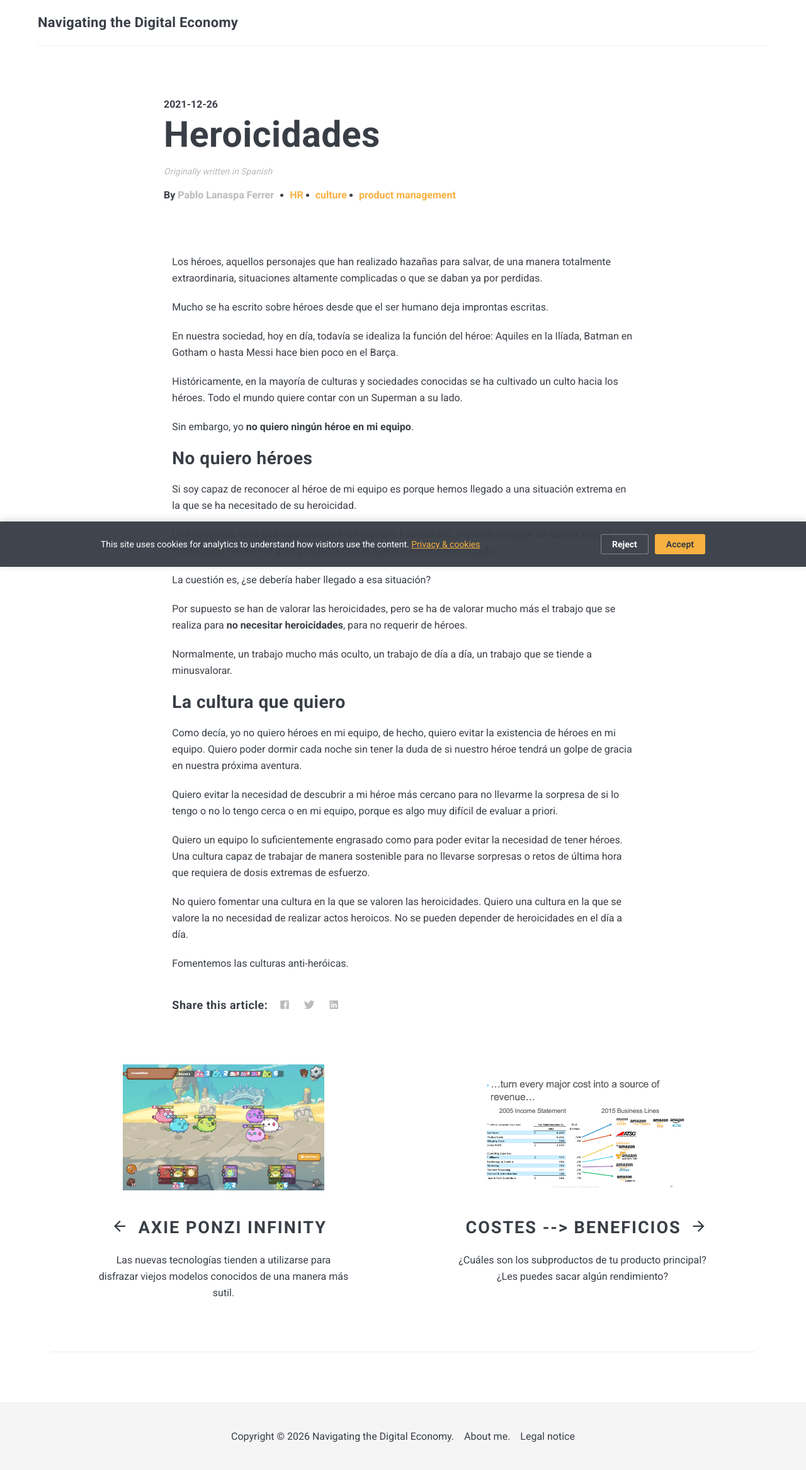
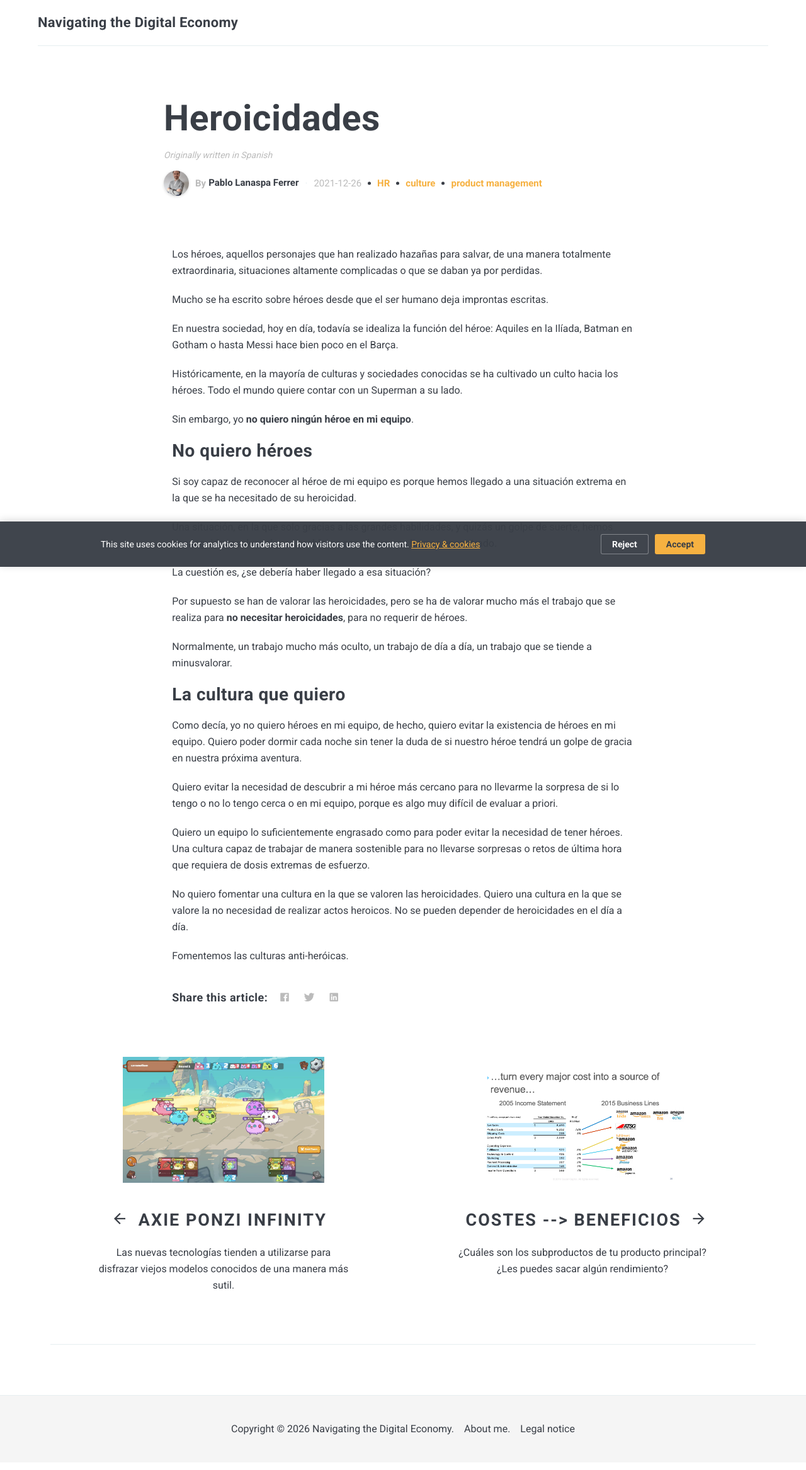
Before and after one commit to planaspa/planaspa.github.io, a Jekyll site: the page built from _posts/2021-12-26-heroicidad.md, in a window 1280 px wide. Shown: the whole page at 63% size. Built offline with Jekyll 4.4.1, drawn with Linux system fonts in a browser that asks for light colours; nearby versions of some CDN libraries.

Commit message:
Improve post header layout with author avatar and unified metadata row.
Move the date below the title into a single meta line with the author and tags, and add a profile photo aligned with the text for clearer article hierarchy.

Co-authored-by: Cursor <cursoragent@cursor.com>

```diff
--- a/_layouts/post.html
+++ b/_layouts/post.html
@@ -5,10 +5,6 @@ layout: default
   <div class="post-title-box">
     <div class="row">
       <div class="col col-10 push-2 col-11 push-t-1 col-m-12 push-m-0">
-        <span class="post__date">
-          <time datetime="{{ page.date | date_to_xmlschema }}">{% include date.html date=page.date %}</time>
-        </span>
-
         <h1 class="post-title">{{ page.title | escape }}</h1>
 
         {% if page.lang == 'es' %}
@@ -16,10 +12,28 @@ layout: default
         {% endif %}
 
         <div class="post__info">
+          <a href="{{ '/about/' | relative_url }}" class="post__author-avatar-link" aria-label="{{ site.author.name }}">
+            <img
+              class="post__author-avatar"
+              src="{{ '/assets/img/' | append: site.author.image | relative_url }}"
+              alt=""
+              width="40"
+              height="40"
+              aria-hidden="true"
+            >
+          </a>
+
+          <div class="post__meta-line">
             <div class="post__author">
-            <span>{% include i18n.html key="post_by" %}</span>
-            <a href="{{ '/about/' | relative_url }}" class="author-name">{{ site.author.name }}</a>
+              <a href="{{ '/about/' | relative_url }}" class="post__author-link">
+                <span class="post__author-by">{% include i18n.html key="post_by" %}</span>
+                <span class="author-name">{{ site.author.name }}</span>
+              </a>
             </div>
+
+            <span class="post__meta-sep" aria-hidden="true">·</span>
+
+            <time class="post__date" datetime="{{ page.date | date_to_xmlschema }}">{% include date.html date=page.date %}</time>
 
             {% if page.tags.size >= 1 %}
             <div class="post__tags">
@@ -28,6 +42,7 @@ layout: default
               {% endfor %}
             </div>
             {% endif %}
+          </div>
         </div>
       </div>
     </div>
--- a/_sass/4-layouts/_post.scss
+++ b/_sass/4-layouts/_post.scss
@@ -8,10 +8,6 @@
     max-width: 100%;
     font-size: 57px;
     line-height: 70px;
-  }
-
-  .post__date {
-    font-weight: 700;
   }
 
   .post__lang-note {
@@ -35,25 +31,87 @@
 .post__info {
   display: flex;
   align-items: center;
+  gap: 10px;
+  margin-top: 4px;
+  font-size: 15px;
+  line-height: 21px;
+  color: $gray;
+
+  .post__author-avatar-link {
+    flex-shrink: 0;
+    line-height: 0;
+  }
+
+  .post__author-avatar {
+    display: block;
+    width: 40px;
+    height: 40px;
+    border-radius: 50%;
+    object-fit: cover;
+    box-shadow: 0 1px 4px rgba(0, 0, 0, 0.15);
+  }
+
+  .post__meta-line {
+    display: flex;
+    flex-wrap: wrap;
+    align-items: center;
+    gap: 0 10px;
+    min-height: 21px;
+  }
 
   .post__author {
-    margin-right: 10px;
     font-weight: 700;
+  }
 
-    .author-name {
-      color: $gray;
-      border-bottom: 1px solid transparent;
-      &:hover {
-        border-bottom: 1px solid $gray;
-      }
+  .post__author-link {
+    display: inline-flex;
+    align-items: center;
+    color: inherit;
+    text-decoration: none;
+    line-height: 21px;
+
+    &:hover .author-name {
+      border-bottom-color: $gray;
     }
   }
 
+  .post__author-by {
+    margin-right: 4px;
+  }
+
+  .author-name {
+    color: $dark;
+    border-bottom: 1px solid transparent;
+    transition: border-color $global-transition;
+  }
+
+  .post__meta-sep {
+    line-height: 21px;
+    color: $light-gray;
+    user-select: none;
+  }
+
+  .post__date {
+    line-height: 21px;
+    font-weight: 400;
+    font-variant-numeric: tabular-nums;
+  }
+
   .post__tags {
+    display: inline-flex;
+    flex-wrap: wrap;
+    align-items: center;
+    gap: 0 10px;
+    line-height: 21px;
+
     .post__tags-tag {
+      display: inline-flex;
+      align-items: center;
       position: relative;
       padding-left: 15px;
       font-weight: 700;
+      line-height: 21px;
+
       &:before {
         content: "";
         position: absolute;
```
Lines whose indentation alone changed are shown as unchanged.
